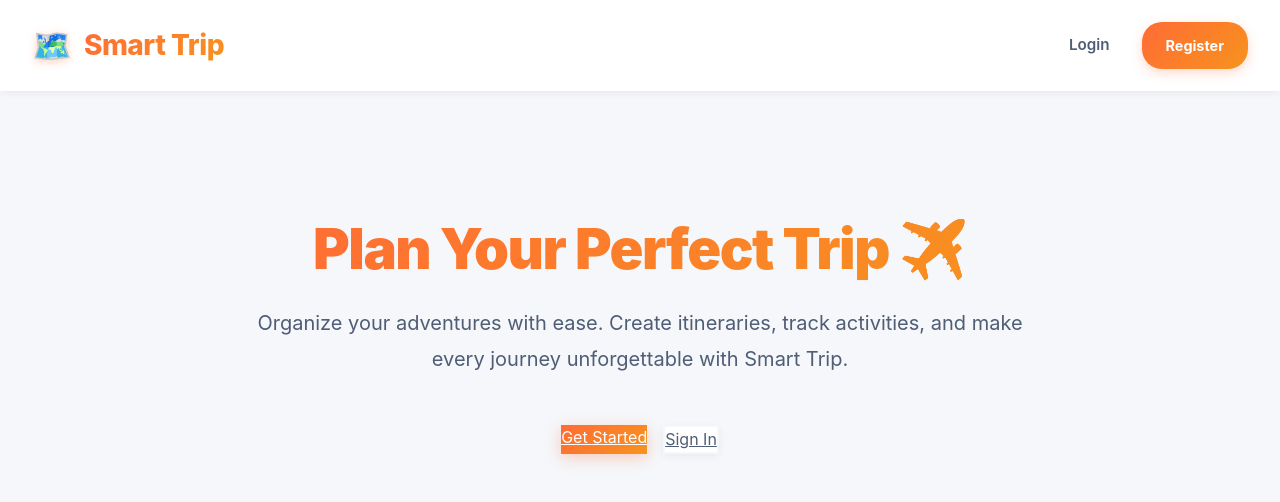
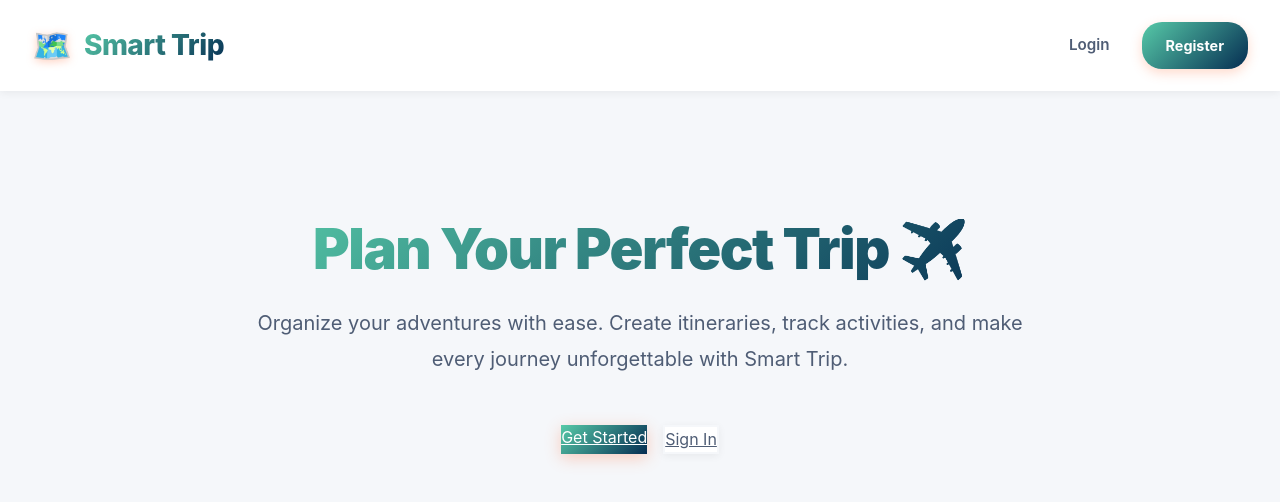
Before and after one commit to maasou0417/smart_trip, a React app in the folder frontend/: page / in a window 1280 px wide. Shown: the top 502 px of the page. Built offline with nearby package versions, Linux system fonts and the light colour scheme; the HTML template or start-up script is replaced by a standard one.

Commit message:
Better Layout

```diff
--- a/frontend/src/index.css
+++ b/frontend/src/index.css
@@ -1,15 +1,15 @@
 
 :root {
   /* Primary Colors - Warm & Inviting */
-  --primary: #FF6B35;
-  --primary-dark: #E8593A;
-  --primary-light: #FF8C5F;
+  --primary: #3fc3cc;
+  --primary-dark: #2f8cb8;
+  --primary-light: #3294c2;
 
   /* Nature-inspired Secondary Colors */
   --secondary: #4ECDC4;
-  --accent: #FFE66D;
+  --accent: #0a9768;
   --success: #2ECC71;
-  --warning: #F39C12;
+  --warning: #1d9191;
 
   /* Neutral Colors */
   --dark: #2D3142;
@@ -19,9 +19,9 @@
   --white: #FFFFFF;
 
   /* Gradients */
-  --gradient-warm: linear-gradient(135deg, #FF6B35 0%, #F7931E 100%);
-  --gradient-sunset: linear-gradient(135deg, #FA709A 0%, #FEE140 100%);
-  --gradient-ocean: linear-gradient(135deg, #667eea 0%, #764ba2 100%);
+  --gradient-warm: linear-gradient(135deg, #57caa8 0%, #052d52 100%);
+  --gradient-sunset: linear-gradient(135deg, #13c0b7 0%, #15ca60 100%);
+  --gradient-ocean: linear-gradient(135deg, #667eea 0%, #32b3a8 100%);
   --gradient-forest: linear-gradient(135deg, #11998e 0%, #38ef7d 100%);
 
   /* Shadows */
```
